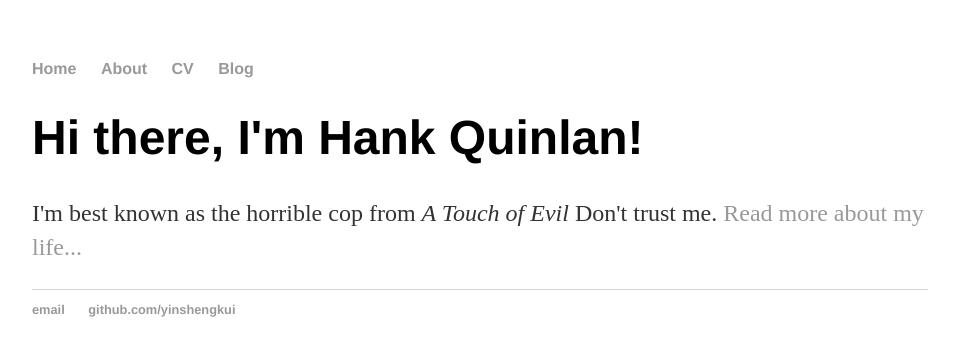
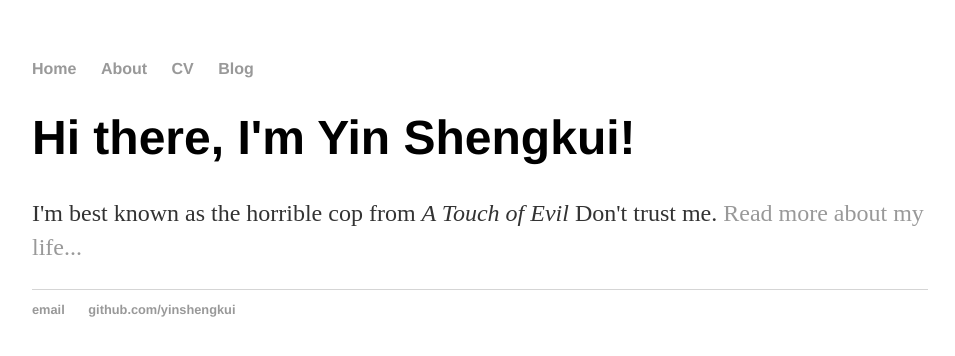
Before and after one commit to yinshengkui/yinshengkui.github.io, a plain HTML site: page index.html in a window 1280 px wide. Shown: the whole page, without its empty margins (160-1115 px from the left). Drawn offline with Linux system fonts and the light colour scheme.

Commit message:
Update index.html
fix

```diff
--- a/index.html
+++ b/index.html
@@ -1,7 +1,7 @@
 <!DOCTYPE html>
 <html>
     <head>
-        <title>Hank Quinlan, Horrible Cop</title>
+        <title>Yin Shengkui, Habitat</title>
         <link rel="stylesheet" type="text/css" href="/css/main.css">
     </head>
     <body>
@@ -15,7 +15,7 @@
         </nav>
         <div class="container">
             <div class="blurb">
-                <h1>Hi there, I'm Hank Quinlan!</h1>
+                <h1>Hi there, I'm Yin Shengkui!</h1>
                 <p>I'm best known as the horrible cop from <em>A Touch of Evil</em> Don't trust me. <a href="/about">Read more about my life...</a></p>
             </div><!-- /.blurb -->
         </div><!-- /.container -->
```
